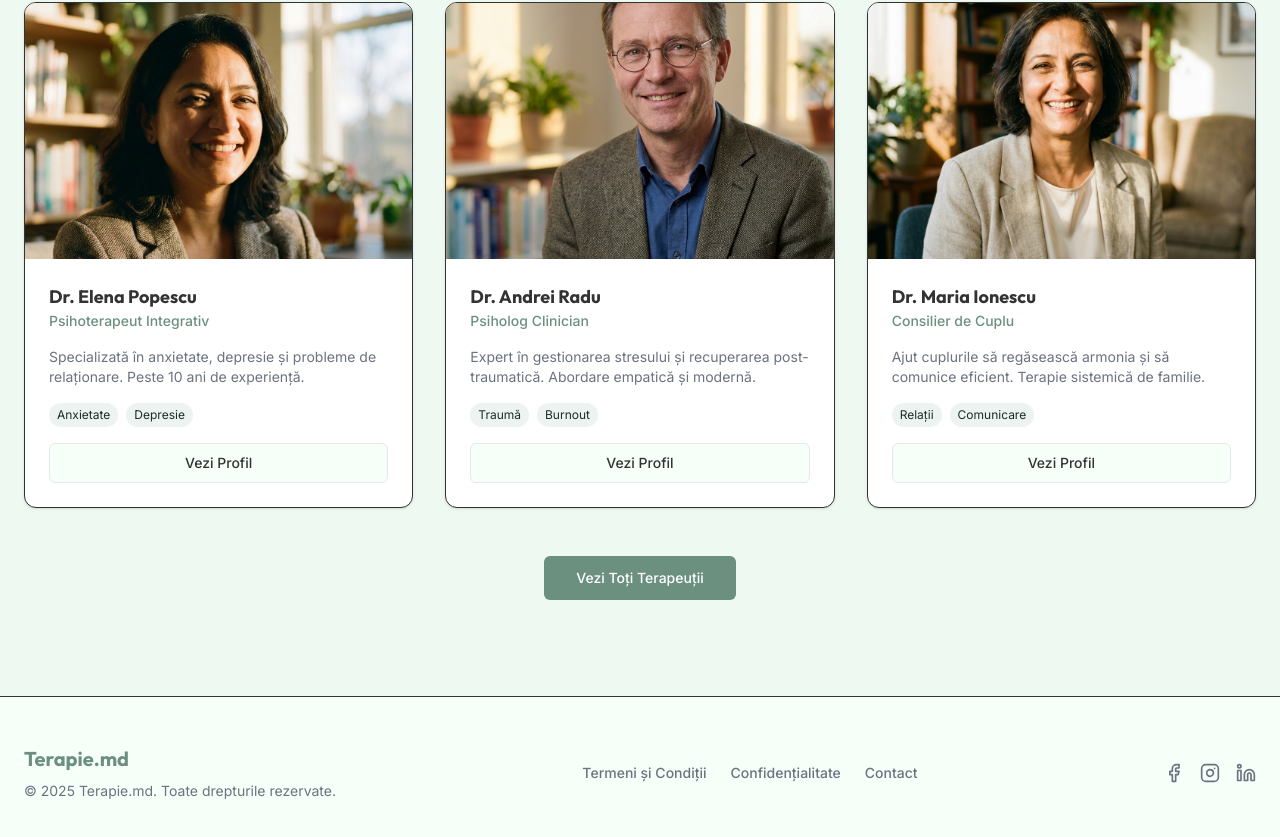
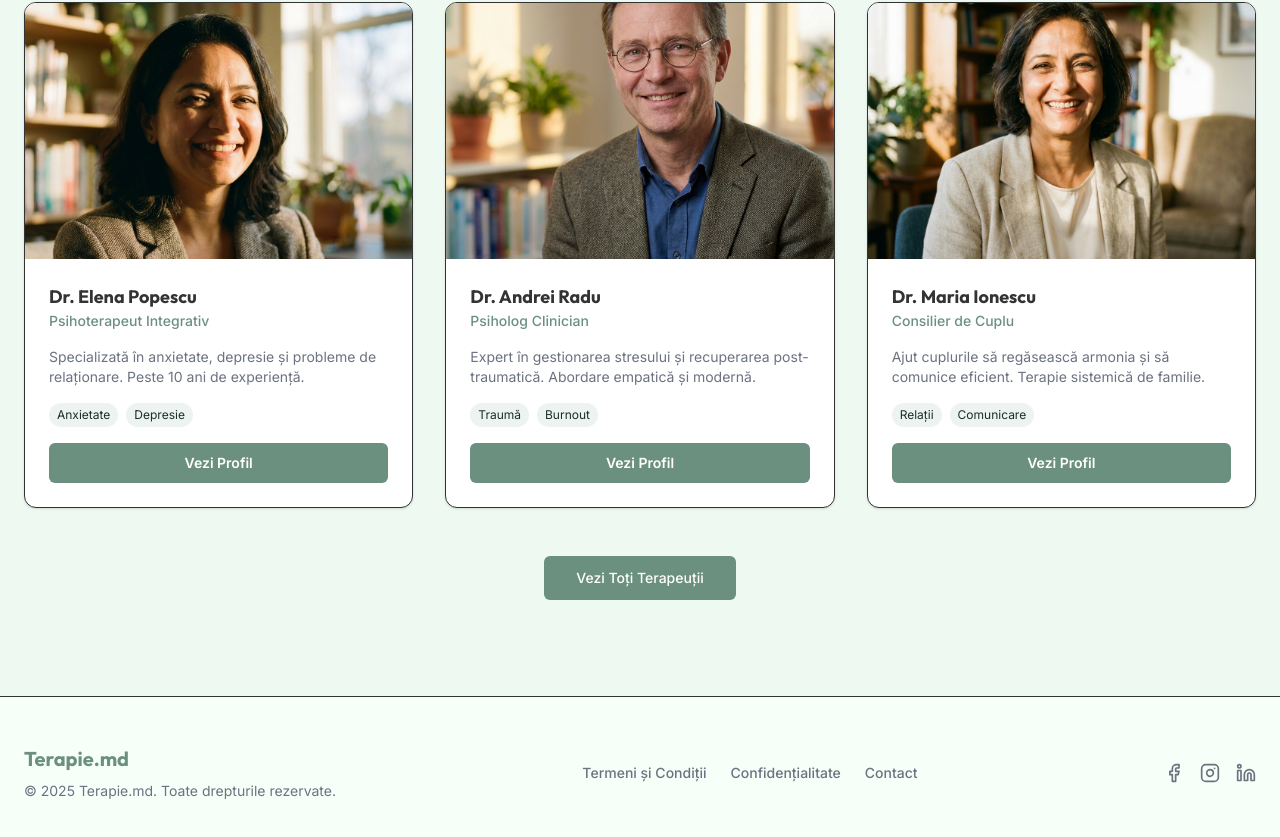
Before and after one commit to privatrix/terapie-md, a Next.js app: page / in a window 1280 px wide. Shown: the part 1195-2032 px from the top of the page. Built offline with nearby package versions, Linux system fonts and the light colour scheme; no server answers.

Commit message:
Update Next.js and improve UI buttons

```diff
--- a/src/app/page.tsx
+++ b/src/app/page.tsx
@@ -127,7 +127,7 @@ export default function Home() {
                       <span key={s} className="text-xs bg-secondary/20 text-secondary-foreground px-2 py-1 rounded-full">{s}</span>
                     ))}
                   </div>
-                  <Button className="w-full" variant="outline" asChild>
+                  <Button className="w-full font-semibold" asChild>
                     <Link href={`/terapeuti/${therapist.id}`}>Vezi Profil</Link>
                   </Button>
                 </div>
--- a/src/components/features/therapists/TherapistCard.tsx
+++ b/src/components/features/therapists/TherapistCard.tsx
@@ -73,11 +73,11 @@ export function TherapistCard({ therapist }: { therapist: TherapistProps }) {
                     <span>{therapist.location}</span>
                 </div>
 
-                <div className="mt-auto pt-6 flex items-center justify-between gap-4">
+                <div className="mt-auto pt-6 flex flex-col gap-3">
                     <div className="text-sm font-medium">
                         {therapist.priceRange} <span className="text-muted-foreground">/ ședință</span>
                     </div>
-                    <Button asChild size="sm">
+                    <Button asChild className="w-full text-base font-semibold shadow-sm hover:shadow-md transition-all" size="lg">
                         <Link href={`/terapeuti/${therapist.id}`}>Vezi Profil</Link>
                     </Button>
                 </div>
```
